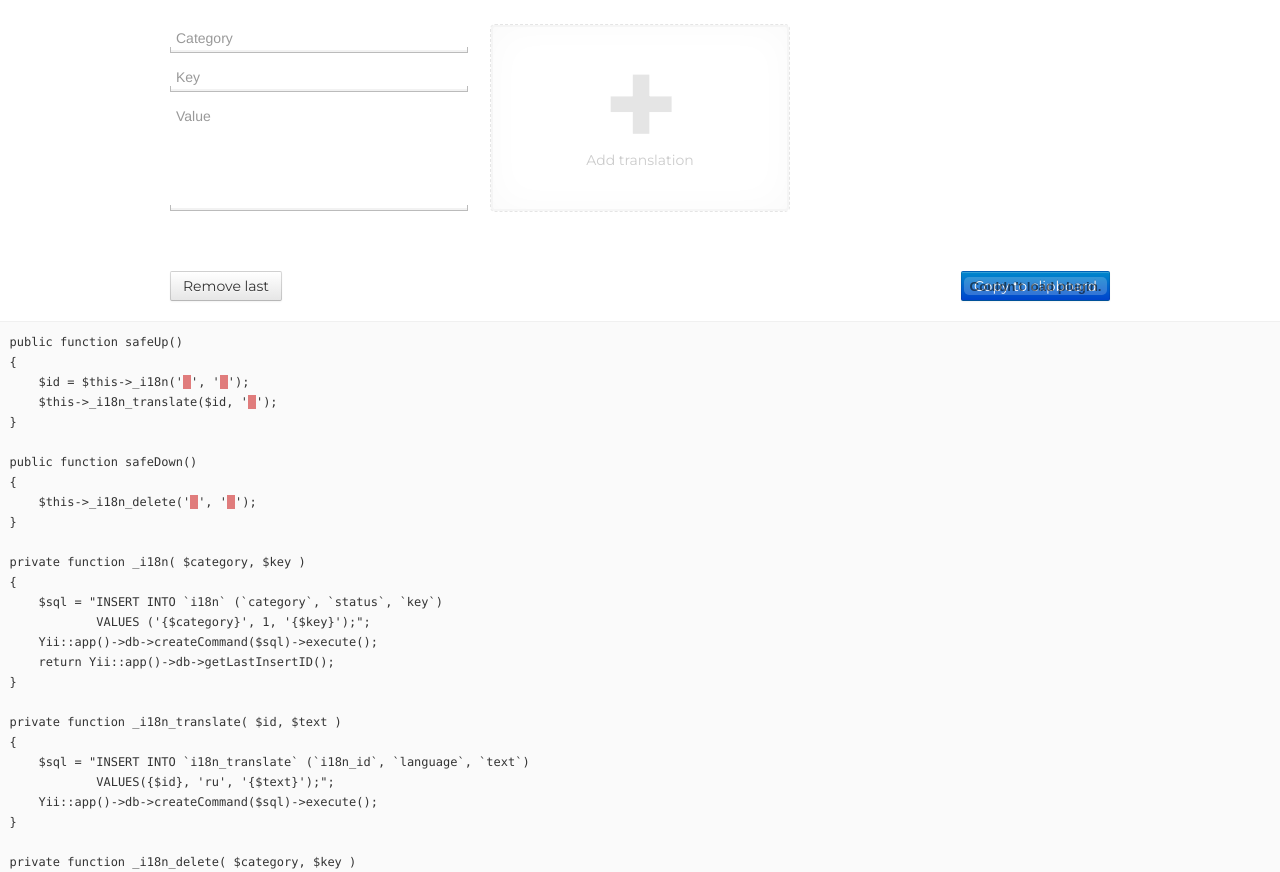
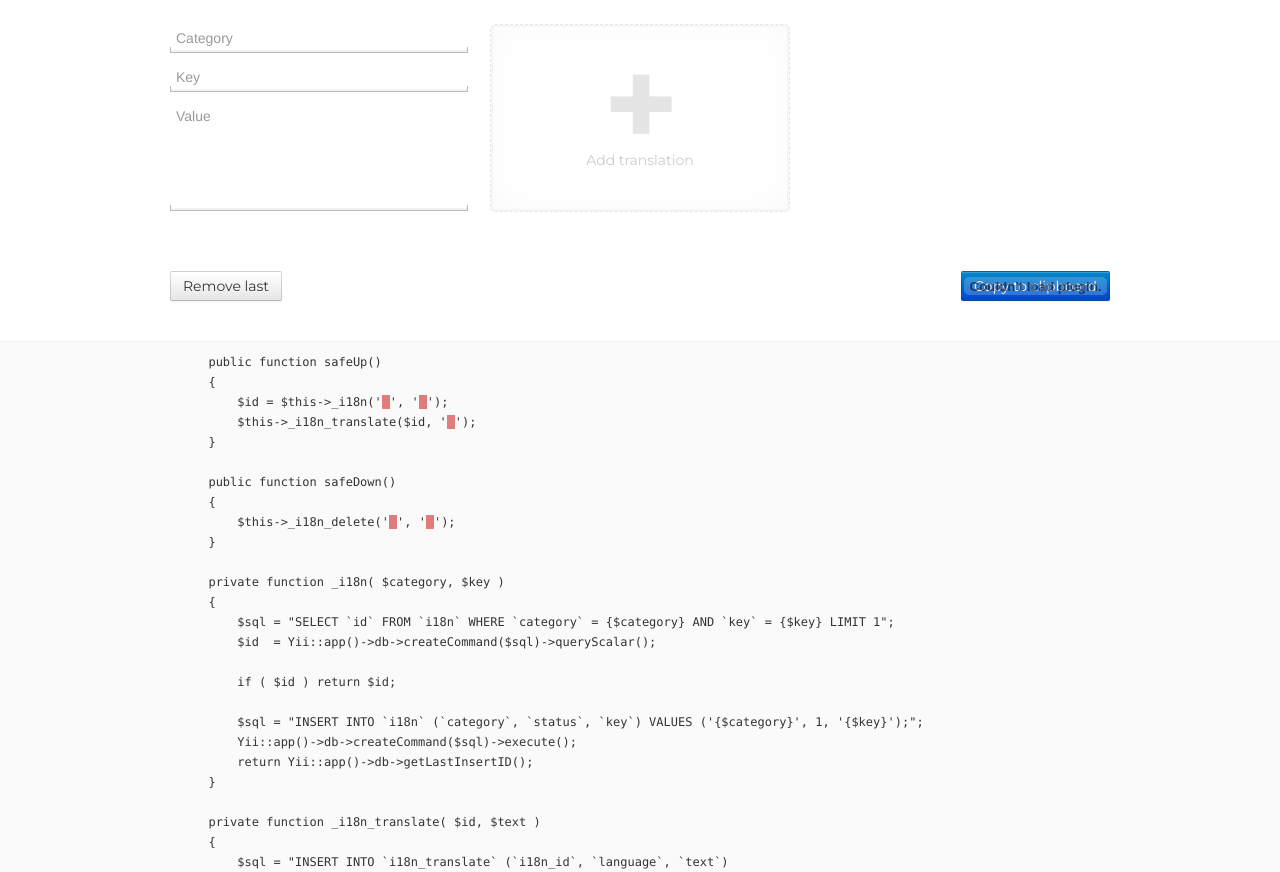
Before and after one commit to Lapple/i18nora, a plain HTML site: page index.html in a window 1280 px wide. Shown: the part 72-944 px from the top of the page. Drawn offline with Linux system fonts and the light colour scheme.

Commit message:
Добавлены отступы и изменен запрос

```diff
--- a/css/style.css
+++ b/css/style.css
@@ -48,13 +48,18 @@ label {
     overflow: hidden;
 }
 
+#i18n-code {
+    border: none;
+    border-top: 1px solid #f0f0f0;
+    background: #fafafa;
+}
+
 .i18n-code {
     box-sizing: border-box;
     border-radius: 0;
     margin: -20px 0 0;
     border: none;
-    border-top: 1px solid #f0f0f0;
-    background: #fafafa;
+    background: transparent;
 }
     .i18n-code .invalid {
         background: #E07C7C;
--- a/index.html
+++ b/index.html
@@ -12,7 +12,7 @@
 
         <link href='http://fonts.googleapis.com/css?family=Dosis:500|Montserrat:400,700' rel='stylesheet' type='text/css'>
         <link rel="stylesheet" href="css/bootstrap.min.css">
-        <link rel="stylesheet" href="css/style.css?v=7">
+        <link rel="stylesheet" href="css/style.css?v=8">
     </head>
     <body>
         <div id="header">
@@ -84,7 +84,9 @@
 
         </div>
 
-<pre class="i18n-code" id="i18n-code"><code>public function safeUp()
+<div id="i18n-code">
+<div class="container">
+<pre class="i18n-code"><code>    public function safeUp()
     {<span data-bind="foreach: translations">
         $id = $this->_i18n('<span data-bind="text: category, css: { invalid: categoryInvalid }"></span>', '<span data-bind="text: key, css: { invalid: keyInvalid }"></span>');
         $this->_i18n_translate($id, '<span data-bind="text: value, css: { invalid: valueInvalid }"></span>');</span>
@@ -97,8 +99,12 @@ public function safeDown()
 
     private function _i18n( $category, $key )
     {
-    $sql = "INSERT INTO `<span data-bind="text: table, css: { invalid: tableInvalid }"></span>` (`category`, `status`, `key`)
-            VALUES ('{$category}', 1, '{$key}');";
+        $sql = "SELECT `id` FROM `<span data-bind="text: table, css: { invalid: tableInvalid }"></span>` WHERE `category` = {$category} AND `key` = {$key} LIMIT 1";
+        $id  = Yii::app()->db->createCommand($sql)->queryScalar();
+
+        if ( $id ) return $id;
+
+        $sql = "INSERT INTO `<span data-bind="text: table, css: { invalid: tableInvalid }"></span>` (`category`, `status`, `key`) VALUES ('{$category}', 1, '{$key}');";
         Yii::app()->db->createCommand($sql)->execute();
         return Yii::app()->db->getLastInsertID();
     }
@@ -122,8 +128,7 @@ private function _i18n_delete( $category, $key )
 
         $sql = "DELETE FROM `<span data-bind="text: translate, css: { invalid: translateInvalid }"></span>` WHERE `i18n_id`={$id}";
         Yii::app()->db->createCommand($sql)->execute();
-}
-</code></pre>
+    }</code></pre></div></div>
 
         <script src="js/knockout-2.2.0.js"></script>
         <script src="js/jquery.min.js"></script>
```
Lines whose indentation alone changed are shown as unchanged.
